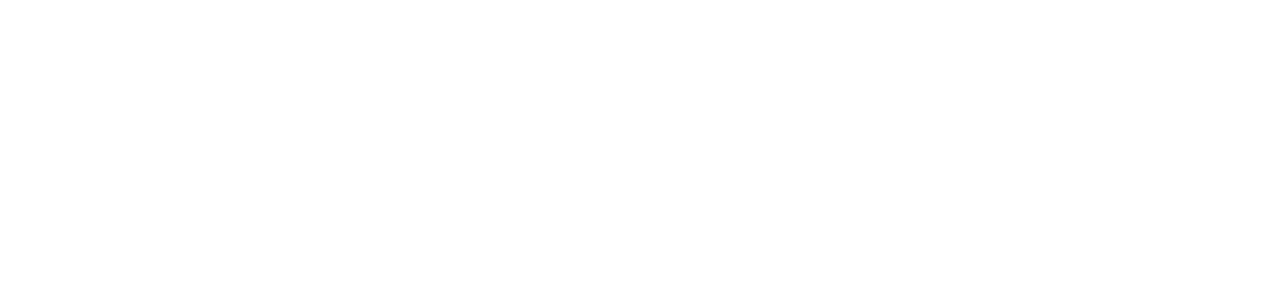
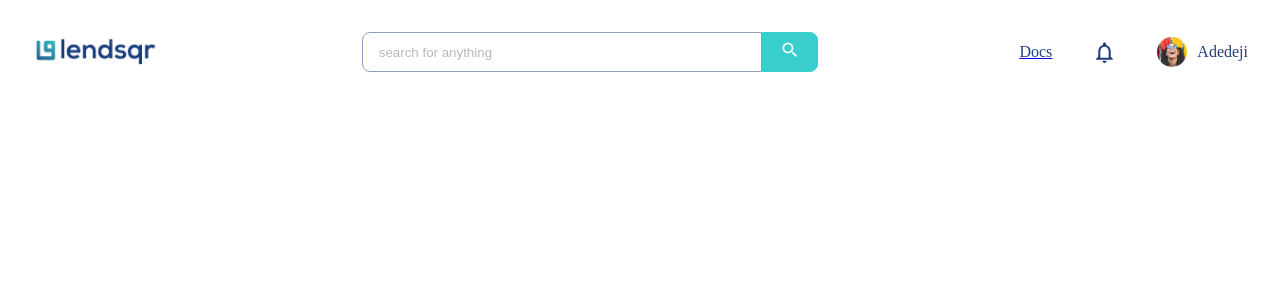
Before and after one commit to Dhei-vid/lendsqr-fe-test, a React (Create React App) app: page /nav in a window 1280 px wide. Before the commit this address had no page. Shown: the top 300 px of the page. Built offline with nearby package versions, Linux system fonts and the light colour scheme; a web font is replaced by a local one.

Commit message:
built a search bar component

```diff
--- a/src/App.js
+++ b/src/App.js
@@ -8,19 +8,12 @@
 function App () {
   return (
     <Routes>
-      <Route path='/' element={<Login />}>
-        <Route index element={<Login />} />
-        <Route path='dashboard' element={<Dashboard />} />
-        <Route path='user' element={<UserDetails />} />
-      </Route>
+      <Route path='login' element={<Login />} />
+      <Route path='nav' element={<Navigation />} />
+      <Route path='dashboard' element={<Dashboard />} />
+      <Route path='user' element={<UserDetails />} />
     </Routes>
   )
 }
 
 export default App
-
-{
-  /* <div className='App'>
-<Login />
-</div> */
-}
--- /dev/null
+++ b/src/components/searchBar/searchbar.component.jsx
@@ -0,0 +1,21 @@
+import './searchbar.styles.scss'
+import { MdSearch as Search } from 'react-icons/md'
+
+const SearchBar = () => {
+  return (
+    <div className='wrap'>
+      <div className='search'>
+        <input
+          type='text'
+          className='searchTerm'
+          placeholder='search for anything'
+        />
+        <button type='submit' className='searchButton'>
+          <Search />
+        </button>
+      </div>
+    </div>
+  )
+}
+
+export default SearchBar
--- /dev/null
+++ b/src/components/searchBar/searchbar.styles.scss
@@ -0,0 +1,31 @@
+.search {
+  width: 100%;
+  position: relative;
+  display: flex;
+}
+
+.searchTerm {
+  width: 400px;
+  border: 1px solid #213f7d;
+  height: 40px;
+  border-radius: 8px 0 0 8px;
+  opacity: 0.5;
+  outline: none;
+  text-indent: 1rem;
+}
+
+.searchTerm:focus {
+  color: #213f7d;
+}
+
+.searchButton {
+  width: 56px;
+  height: 40px;
+  border: 1px solid #39cdcc;
+  background: #39cdcc;
+  text-align: center;
+  color: #fff;
+  border-radius: 0 8px 8px 0;
+  cursor: pointer;
+  font-size: 20px;
+}
--- a/src/routes/navigation/navigation.component.jsx
+++ b/src/routes/navigation/navigation.component.jsx
@@ -1,24 +1,36 @@
+import SearchBar from '../../components/searchBar/searchbar.component'
+import './navigation.style.scss'
+
 import logo from '../../assets/lendsqr_logo1.png'
 import profile from '../../assets/image 4.png'
-// import { BsBell } from 'react-icons/fa'
+import { MdOutlineNotifications as Notification } from 'react-icons/md'
 
 const Navigation = () => {
   return (
-    <div className='nav'>
+    <div className='nav-container'>
       <div className='nav-items'>
-        <img src={logo} alt='logo' />
+        <img className='logo' src={logo} alt='logo' />
       </div>
 
       <div className='nav-items'>
-        <div className='search-bar'></div>
+        <div className='search-bar'>
+          <SearchBar />
+        </div>
       </div>
 
       <div className='nav-items'>
-        <a href='/'>
-          <p>Docs</p>
-        </a>
-        {/* <BsBell /> */}
-        <img src={profile} alt='profile image' />
+        <div className='profile'>
+          <a href='/'>
+            <p>Docs</p>
+          </a>
+
+          <Notification className='notification-icon' />
+
+          <div className='profile-details'>
+            <img src={profile} alt='user profile' />
+            <span>Adedeji</span>
+          </div>
+        </div>
       </div>
     </div>
   )
--- a/src/routes/navigation/navigation.style.scss
+++ b/src/routes/navigation/navigation.style.scss
@@ -0,0 +1,45 @@
+.nav-container {
+  display: flex;
+  flex-direction: row;
+  justify-content: space-between;
+  align-items: center;
+  margin: 2rem;
+
+  .nav-items {
+    color: #213f7d;
+  }
+
+  .nav-items > .logo {
+    width: 10vw;
+    height: auto;
+  }
+
+  .nav-items > .profile {
+    display: flex;
+    flex-direction: row;
+    align-items: center;
+    gap: 40px;
+
+    a > p {
+      color: #213f7d;
+    }
+
+    .notification-icon {
+      width: 25px;
+      height: auto;
+    }
+
+    img {
+      border-radius: 100%;
+      width: 30px;
+    }
+
+    .profile-details {
+      display: flex;
+      flex-direction: row;
+      gap: 10px;
+      justify-content: center;
+      align-items: center;
+    }
+  }
+}
```
